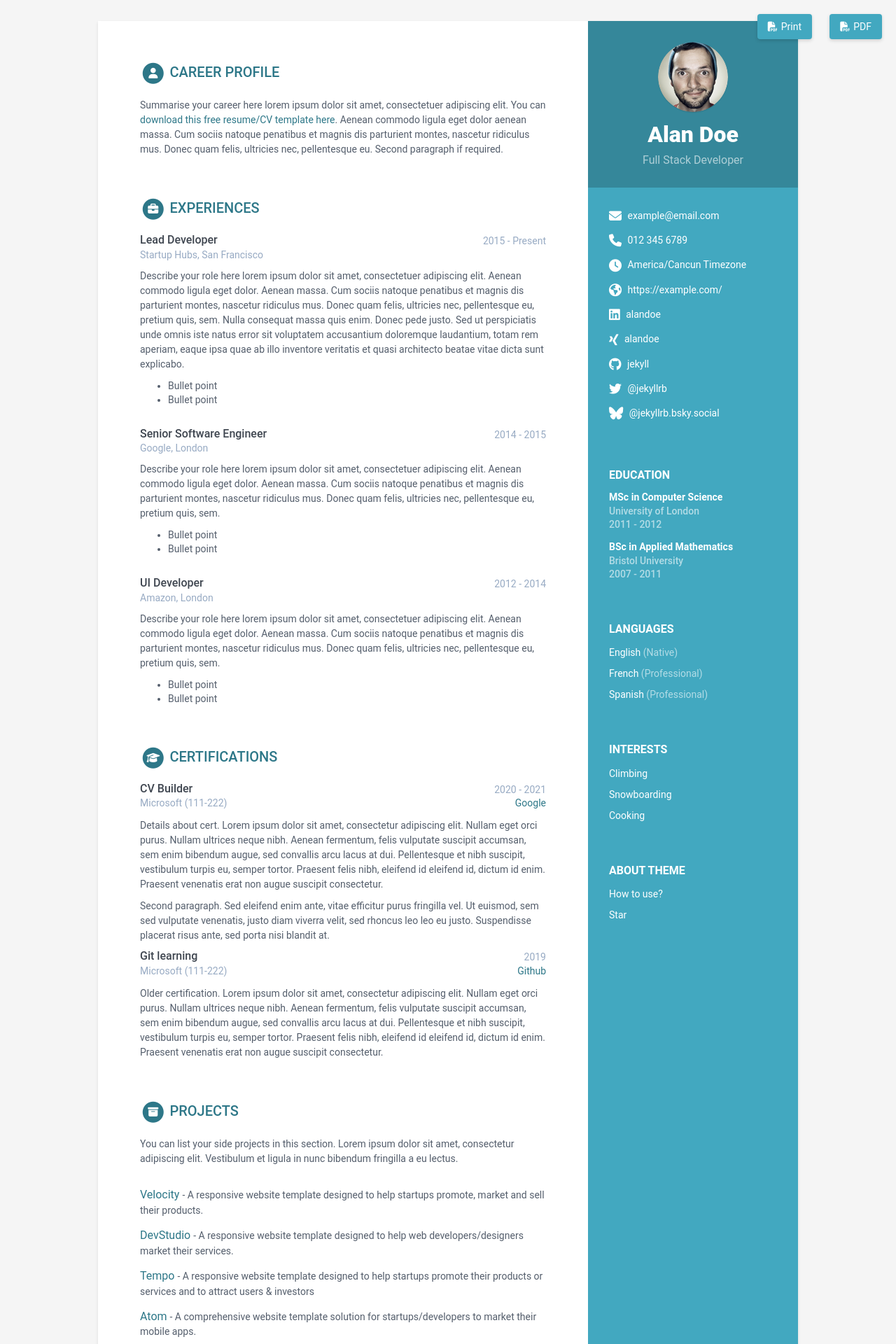
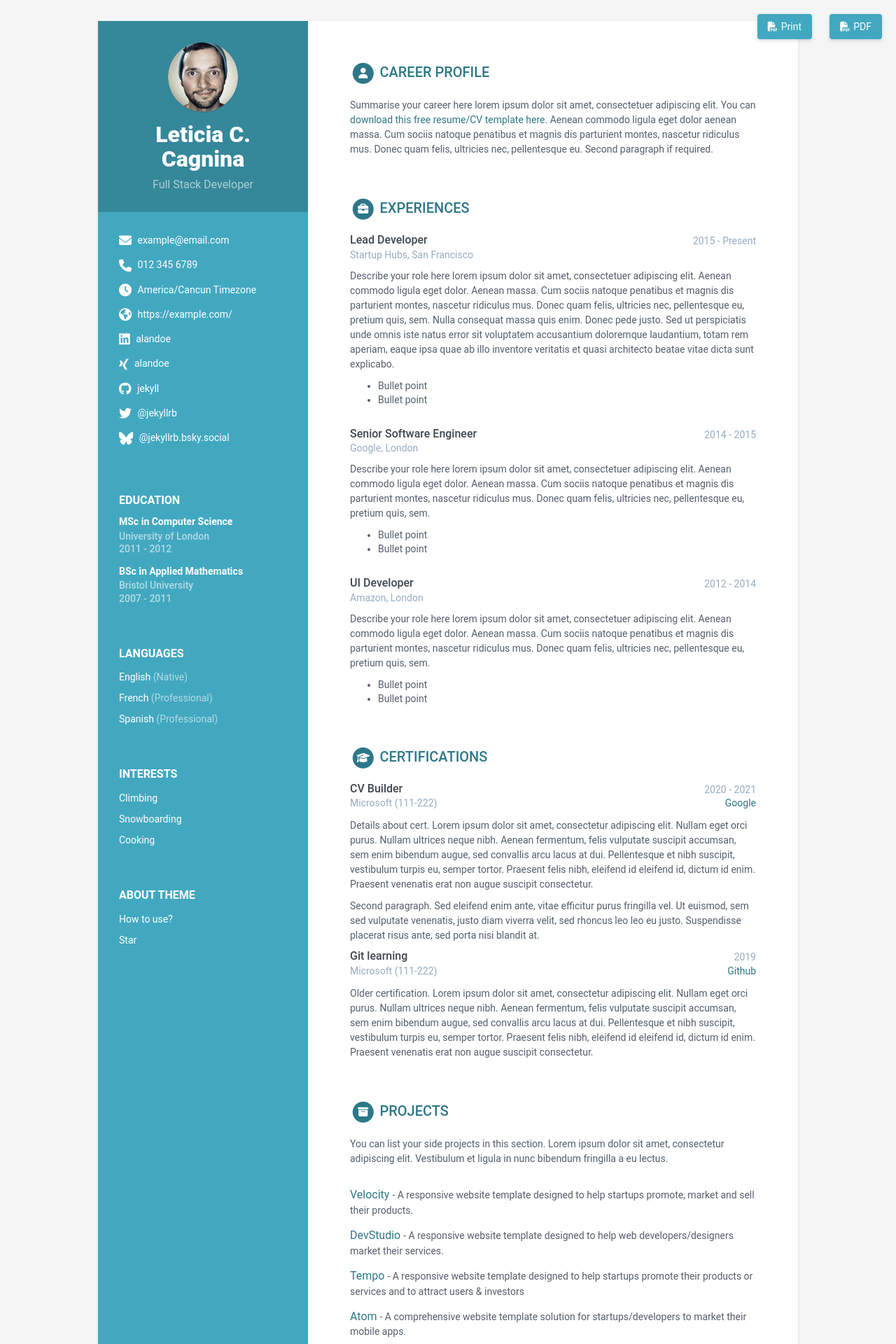
Before and after one commit to lcagnina/lcagnina.github.io, a Jekyll site: the page built from index.html, in a window 1280 px wide. Shown: the top 1920 px of the page at 70% size. Built offline with Jekyll 4.4.1, drawn with Linux system fonts in a browser that asks for light colours.

Commit message:
Update data.yml

```diff
--- a/_data/data.yml
+++ b/_data/data.yml
@@ -3,12 +3,12 @@
 #
 
 sidebar:
-  position: right # position of the sidebar : left or right
+  position: left # position of the sidebar : left or right
   about: True # set to False or comment line if you want to remove the "how to use?" in the sidebar
   education: True # set to False if you want education in main section instead of in sidebar
 
   # Profile information
-  name: Alan Doe
+  name: Leticia C. Cagnina
   tagline: Full Stack Developer
   avatar: profile.png #place a 100x100 picture inside /assets/images/ folder and provide the name of the file below
 
```
